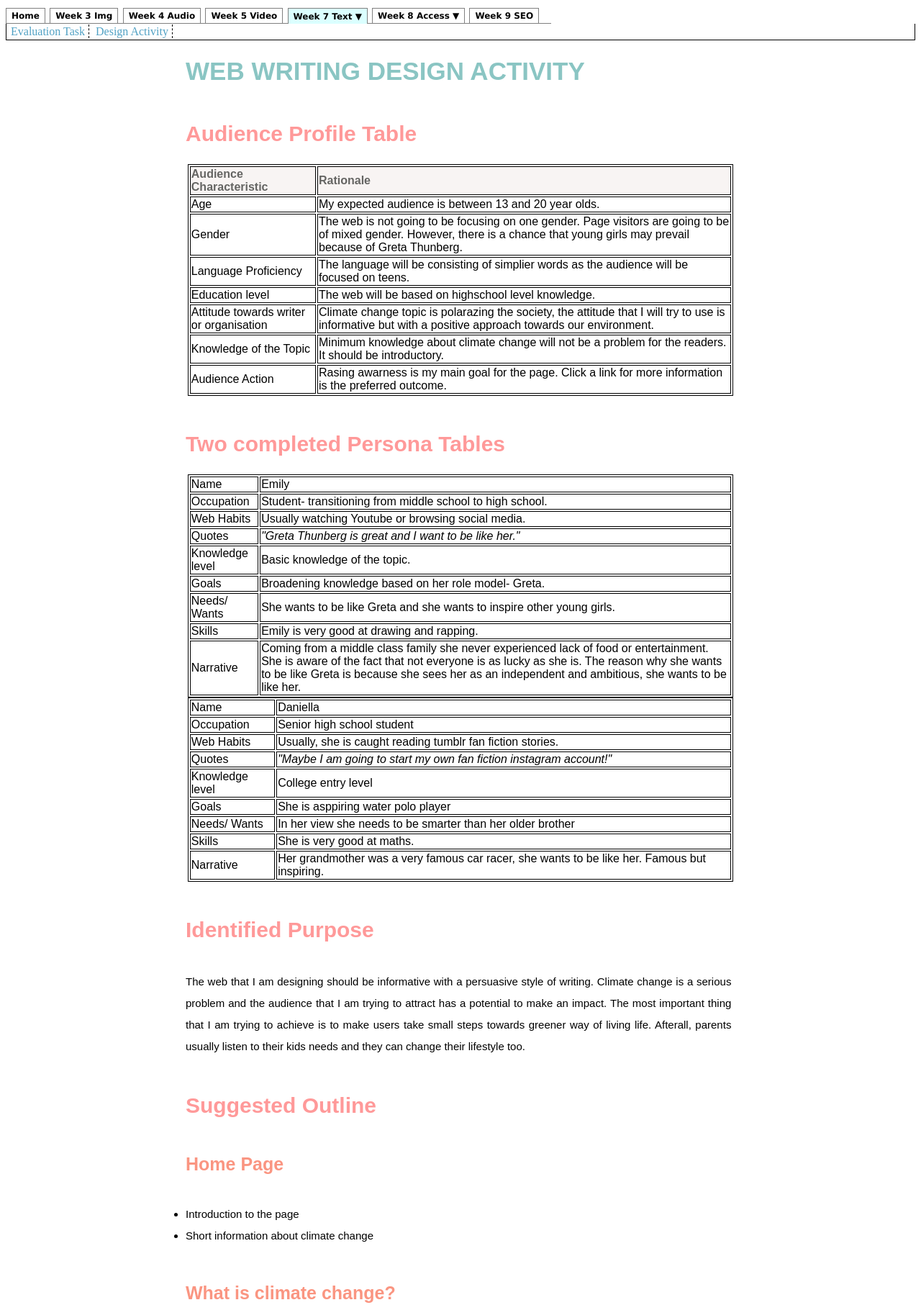
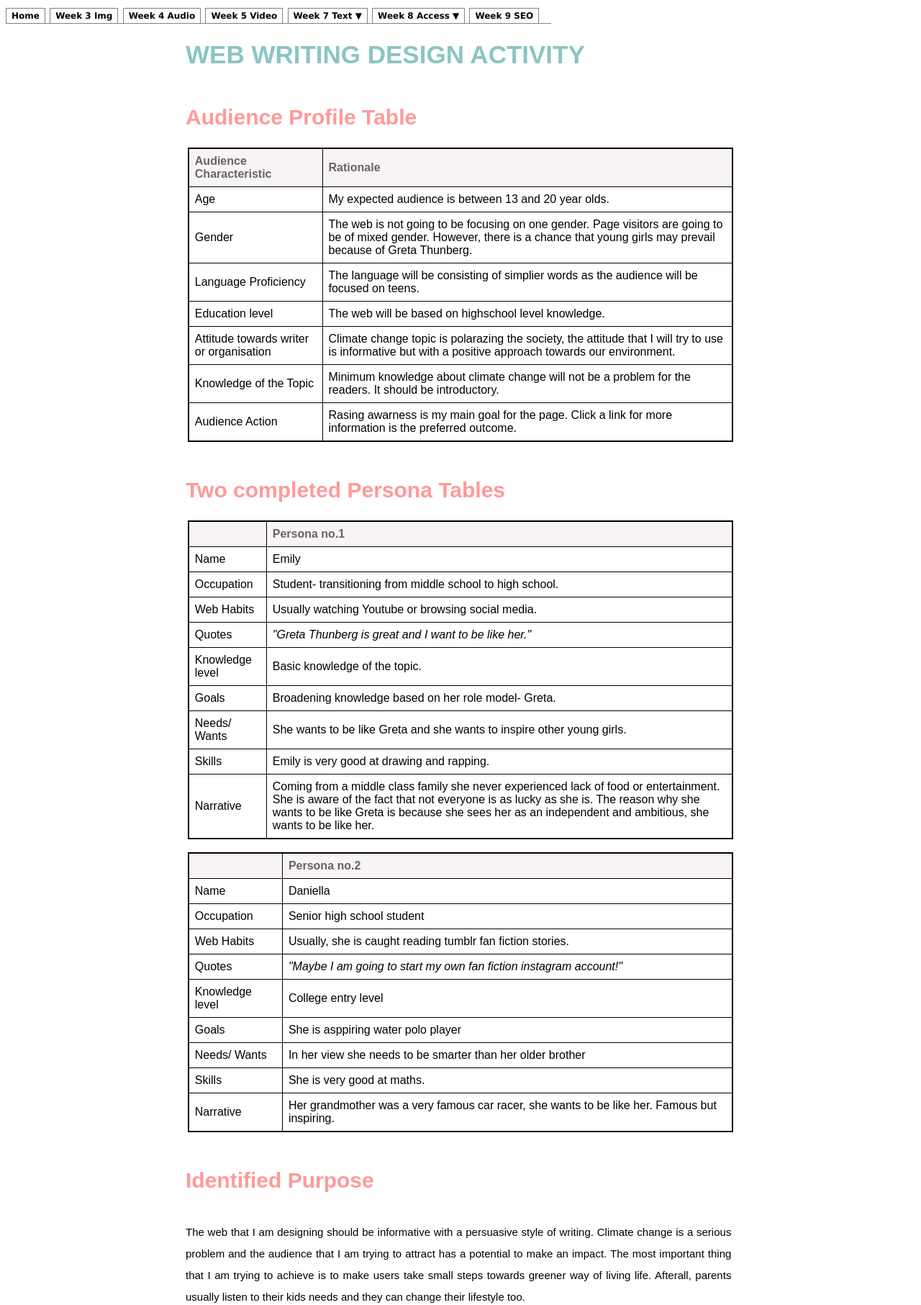
Before and after one commit to lazbeta/webEvaluationTasks, a PHP site: the page made by web writing design activity.html in a window 1280 px wide. Shown: the top 1813 px of the page at 72% size. Run offline with PHP 8.4, Linux system fonts and the light colour scheme.

Commit message:
nav bar update

```diff
--- a/2leveltab.js
+++ b/2leveltab.js
@@ -29,7 +29,7 @@ submenuobject.filters.alpha.opacity=degree
 function gradualfade(cur2){
 if (mastertabvar.browserdetect=="mozilla" && cur2.style.MozOpacity<1)
 cur2.style.MozOpacity=Math.min(parseFloat(cur2.style.MozOpacity)+0.1, 0.99)
-else if (mastertabvar.browserdetect=="ie" && cur2.filters.alpha.opacity<100)
+else if (mastertabvar.browserdetect=="ie" && cur2.filters.alpha.opacity< 100)
 cur2.filters.alpha.opacity+=10
 else if (typeof highlighting!="undefined") //fading animation over
 clearInterval(highlighting)
--- a/SEO task MAD.html
+++ b/SEO task MAD.html
@@ -33,7 +33,7 @@
 <li><a href="audio mad a.html">Week 4 Audio</a></li>
 <li><a href="video LAB.html">Week 5 Video</a></li>
 
-<li class="selected" rel="webtext"><a href="#">Week 7 Text &#9660;</a></li>
+<li class="" rel="webtext"><a href="#">Week 7 Text &#9660;</a></li>
 <li rel="accessibility"><a href="#">Week 8 Access &#9660;</a></li>
 <li><a href="SEO task MAD.html">Week 9 SEO</a></li>
 </ul>
--- a/accessibility web.html
+++ b/accessibility web.html
@@ -24,7 +24,7 @@
 <li><a href="audio mad a.html">Week 4 Audio</a></li>
 <li><a href="video LAB.html">Week 5 Video</a></li>
 
-<li class="selected" rel="webtext"><a href="#">Week 7 Text &#9660;</a></li>
+<li class="" rel="webtext"><a href="#">Week 7 Text &#9660;</a></li>
 <li rel="accessibility"><a href="#">Week 8 Access &#9660;</a></li>
 <li><a href="SEO task MAD.html">Week 9 SEO</a></li>
 </ul>
--- a/audio mad a.html
+++ b/audio mad a.html
@@ -24,7 +24,7 @@
         <li><a href="audio mad a.html">Week 4 Audio</a></li>
         <li><a href="video LAB.html">Week 5 Video</a></li>
 
-        <li class="selected" rel="webtext"><a href="#">Week 7 Text &#9660;</a></li>
+        <li class="" rel="webtext"><a href="#">Week 7 Text &#9660;</a></li>
         <li rel="accessibility"><a href="#">Week 8 Access &#9660;</a></li>
         <li><a href="SEO task MAD.html">Week 9 SEO</a></li>
         </ul>
--- a/captions video.html
+++ b/captions video.html
@@ -24,7 +24,7 @@
 <li><a href="audio mad a.html">Week 4 Audio</a></li>
 <li><a href="video LAB.html">Week 5 Video</a></li>
 
-<li class="selected" rel="webtext"><a href="#">Week 7 Text &#9660;</a></li>
+<li class="" rel="webtext"><a href="#">Week 7 Text &#9660;</a></li>
 <li rel="accessibility"><a href="#">Week 8 Access &#9660;</a></li>
 <li><a href="SEO task MAD.html">Week 9 SEO</a></li>
 </ul>
--- a/image lab.html
+++ b/image lab.html
@@ -24,7 +24,7 @@
         <li><a href="audio mad a.html">Week 4 Audio</a></li>
         <li><a href="video LAB.html">Week 5 Video</a></li>
 
-        <li class="selected" rel="webtext"><a href="#">Week 7 Text &#9660;</a></li>
+        <li class="" rel="webtext"><a href="#">Week 7 Text &#9660;</a></li>
         <li rel="accessibility"><a href="#">Week 8 Access &#9660;</a></li>
         <li><a href="SEO task MAD.html">Week 9 SEO</a></li>
         </ul>
--- a/index.html
+++ b/index.html
@@ -24,7 +24,7 @@
 <li><a href="audio mad a.html">Week 4 Audio</a></li>
 <li><a href="video LAB.html">Week 5 Video</a></li>
 
-<li class="selected" rel="webtext"><a href="#">Week 7 Text &#9660;</a></li>
+<li class="" rel="webtext"><a href="#">Week 7 Text &#9660;</a></li>
 <li rel="accessibility"><a href="#">Week 8 Access &#9660;</a></li>
 <li><a href="SEO task MAD.html">Week 9 SEO</a></li>
 </ul>
--- a/style MAD.css
+++ b/style MAD.css
@@ -63,9 +63,11 @@ line-height: 2;
 max-width: 60%;
 }
 
-figcaption {font-size: 15px;
+figcaption {
+font-size: 15px;
 font-family: arial;
-text-align: center;}
+text-align: center;
+}
 
 img {
   display: block;
@@ -98,12 +100,18 @@ audio {
 table {
   margin: auto;
   display: block;
+  border-collapse: collapse;
   font-family: arial;
 }
 
 th {
+padding: 8px;
 color: #656563;
 background-color: #f8f4f3;
+}
+
+td {
+   padding: 8px;
 }
 
 embed.pdf {display: block;
--- a/video LAB.html
+++ b/video LAB.html
@@ -24,7 +24,7 @@
 <li><a href="audio mad a.html">Week 4 Audio</a></li>
 <li><a href="video LAB.html">Week 5 Video</a></li>
 
-<li class="selected" rel="webtext"><a href="#">Week 7 Text &#9660;</a></li>
+<li class="" rel="webtext"><a href="#">Week 7 Text &#9660;</a></li>
 <li rel="accessibility"><a href="#">Week 8 Access &#9660;</a></li>
 <li><a href="SEO task MAD.html">Week 9 SEO</a></li>
 </ul>
--- a/web writing design activity.html
+++ b/web writing design activity.html
@@ -33,7 +33,7 @@
   <li><a href="audio mad a.html">Week 4 Audio</a></li>
   <li><a href="video LAB.html">Week 5 Video</a></li>
 
-  <li class="selected" rel="webtext"><a href="#">Week 7 Text &#9660;</a></li>
+  <li class="" rel="webtext"><a href="#">Week 7 Text &#9660;</a></li>
   <li rel="accessibility"><a href="#">Week 8 Access &#9660;</a></li>
   <li><a href="SEO task MAD.html">Week 9 SEO</a></li>
   </ul>
@@ -105,8 +105,12 @@
 
 <h2>Two completed Persona Tables</h2>
 
+<table style="width:60%;">
+   <tr>
+     <th></th>
+      <th>Persona no.1</th>
+    </tr>
 
-<table style="width:60%;">
   <tr>
     <td>Name</td>
     <td>Emily</td>
@@ -155,7 +159,13 @@
   </tr>
 </table>
 
+<br/>
+
 <table style="width:60%;">
+  <tr>
+      <th></th>
+      <th>Persona no.2</th>
+  </tr>
   <tr>
     <td>Name</td>
     <td>Daniella</td>
```
Also changed, not shown: wrtiting MAD.html (+7 -6 lines).
